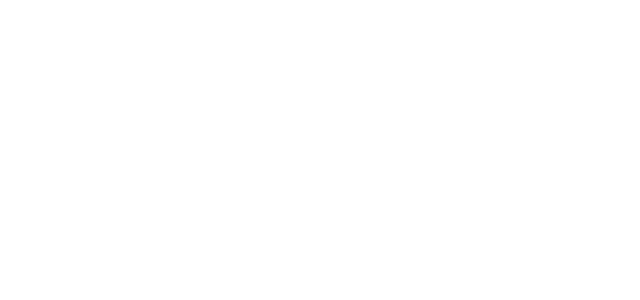
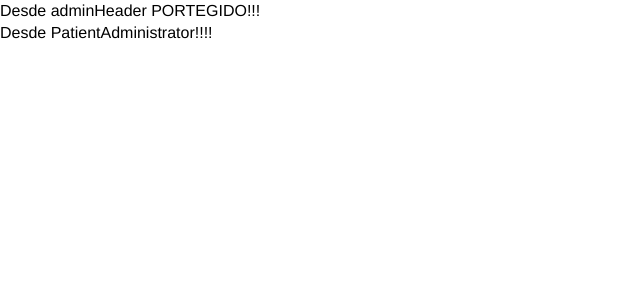
Before and after one commit to JoseIu/apv-MERN, a React (Vite) app in the folder frontend/: page /admin/perfil in a window 1280 px wide. Before the commit this address had no page. Shown: the top 300 px of the page, without its empty margins (0-640 px from the left). Built offline with nearby package versions, Linux system fonts and the light colour scheme.

Commit message:
fixing double component in form-submit

```diff
--- a/frontend/src/App.jsx
+++ b/frontend/src/App.jsx
@@ -2,11 +2,13 @@ import { BrowserRouter, Route, Routes } from 'react-router-dom';
 import AuthLayOut from './layout/AuthLayOut';
 
 import { AuthProvider } from './context/AuthProvider';
+import AdminHeader from './layout/AdminHeader';
 import ConfirmAcc from './pages/ConfirmAcc';
 import ForgetPass from './pages/ForgetPass';
 import Login from './pages/Login';
 import Register from './pages/Register';
 import ResetPWD from './pages/ResetPWD';
+import PatientAdministrator from './pages/private/PatientAdministrator';
 
 const App = () => (
 	<BrowserRouter>
@@ -20,6 +22,9 @@ const App = () => (
 
 					<Route path='confirmar-cuenta/:token' element={<ConfirmAcc />} />
 				</Route>
+				<Route path='/admin' element={<AdminHeader />}>
+					<Route path='perfil' index element={<PatientAdministrator />}></Route>
+				</Route>
 			</Routes>
 		</AuthProvider>
 	</BrowserRouter>
--- a/frontend/src/components/form-components/FormSubmit.jsx
+++ /dev/null
@@ -1,3 +0,0 @@
-const FormSubmit = () => <input className='Form-submit' type='submit' value='Iniciar sesión' />;
-
-export default FormSubmit;
--- a/frontend/src/context/AuthProvider.jsx
+++ b/frontend/src/context/AuthProvider.jsx
@@ -7,19 +7,20 @@ const AuthProvider = ({ children }) => {
 	const [auth, setAuth] = useState({});
 
 	useEffect(() => {
-		authUser();
+		authUserValidator(setAuth);
 	}, []);
 
 	return <AuthContext.Provider value={{ auth, setAuth }}>{children}</AuthContext.Provider>;
 };
-
-const authUser = async () => {
+// validamos si esta autenticado
+const authUserValidator = async setAuth => {
 	const authToken = localStorage.getItem('token');
 	if (!authToken) return;
 
 	try {
 		const data = await conectDB('veterinarios/perfil', 'GET', null, authToken);
 		console.log(data);
+		setAuth(data);
 	} catch (error) {
 		console.log(error);
 	}
--- /dev/null
+++ b/frontend/src/layout/AdminHeader.jsx
@@ -0,0 +1,12 @@
+import { Outlet } from 'react-router-dom';
+
+const AdminHeader = () => {
+	return (
+		<>
+			<h1>Desde adminHeader PORTEGIDO!!!</h1>
+			<Outlet />
+		</>
+	);
+};
+
+export default AdminHeader;
--- a/frontend/src/pages/Login.jsx
+++ b/frontend/src/pages/Login.jsx
@@ -1,4 +1,5 @@
 import { useState } from 'react';
+import { useNavigate } from 'react-router-dom';
 import Alert from '../components/alerts/Alert';
 import FormEmail from '../components/form-components/FormEmail';
 import FormNav from '../components/form-components/FormNav';
@@ -8,6 +9,7 @@ import conectDB from '../helpers/ConectDB';
 
 const Login = () => {
 	const { email, setEmail, password, setPassword, alert, setAlert } = useFormStates();
+	const navigate = useNavigate();
 
 	const { msg } = alert;
 	return (
@@ -16,7 +18,7 @@ const Login = () => {
 				LOGO
 			</a>
 			{msg && <Alert alert={alert} />}
-			<form action='POST' className='Form' onSubmit={e => handleSubmit(e, email, password, setAlert)}>
+			<form action='POST' className='Form' onSubmit={e => handleSubmit(e, email, password, setAlert, navigate)}>
 				<FormEmail email={email} setEmail={setEmail} />
 				<FormPassword password={password} setPassword={setPassword} />
 				<FormSubmit value={'Iniciar sesión'} />
@@ -64,7 +66,7 @@ const useFormStates = () => {
 	};
 };
 
-const handleSubmit = async (e, email, password, setAlert) => {
+const handleSubmit = async (e, email, password, setAlert, navigate) => {
 	e.preventDefault();
 
 	if ([email, password].includes(''))
@@ -72,12 +74,15 @@ const handleSubmit = async (e, email, password, setAlert) => {
 
 	try {
 		const data = await conectDB('veterinarios/login', 'POST', { email, password });
-		console.log(data);
+
 		const { error, token } = data;
 
 		if (error) return setAlert({ msg: error, errorActive: true });
 
 		localStorage.setItem('token', token);
+
+		// redireccionamos una vez logeado
+		navigate('/admin');
 	} catch (error) {
 		console.log(error);
 	}
--- a/frontend/src/pages/Register.jsx
+++ b/frontend/src/pages/Register.jsx
@@ -4,13 +4,13 @@ import FormEmail from '../components/form-components/FormEmail';
 import FormNav from '../components/form-components/FormNav';
 import FormPassword from '../components/form-components/FormPassword';
 import FormSubmit from '../components/form-components/FromSubmit';
+
 import conectDB from '../helpers/ConectDB';
 
 const Register = () => {
 	const { name, setName, email, setEmail, password, setPassword, alert, setAlert } = useGetStates();
 
 	const { msg } = alert;
-	console.log(import.meta.env.VITE_BACKED_URL);
 
 	return (
 		<div className='Register wrapper'>
--- /dev/null
+++ b/frontend/src/pages/private/PatientAdministrator.jsx
@@ -0,0 +1,2 @@
+const PatientAdministrator = () => <h2>Desde PatientAdministrator!!!!</h2>;
+export default PatientAdministrator;
```
